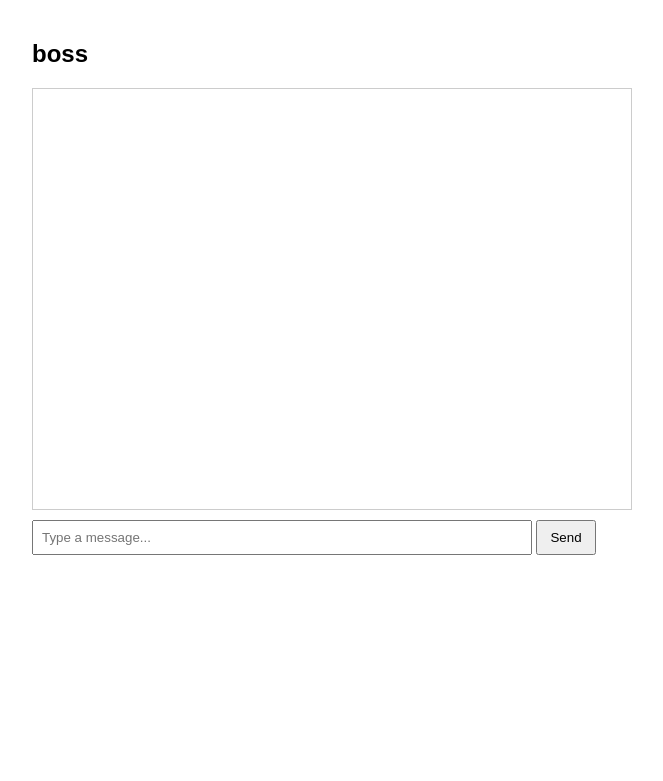
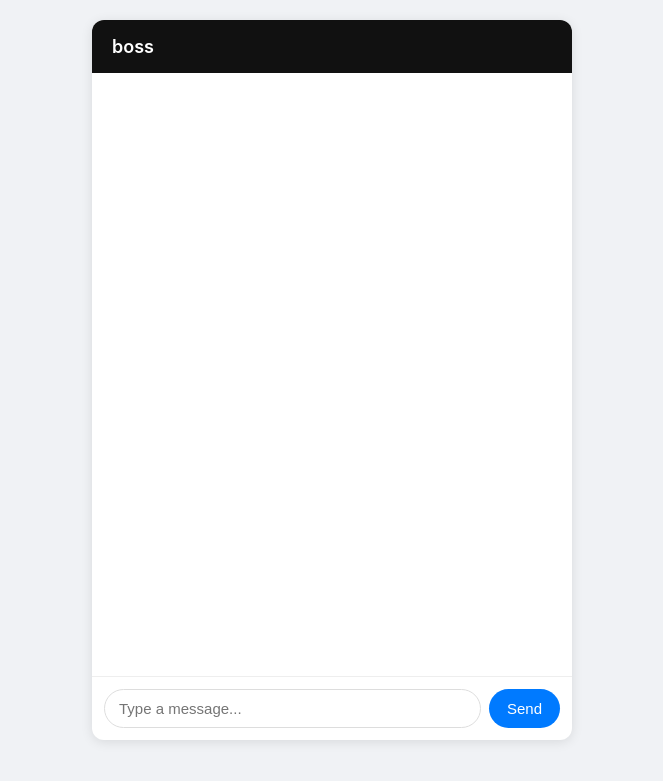
Before and after one commit to divine707/BOSS-CHAT-BOT, a Flask app: page / in a window 1280 px wide. Shown: the top 781 px of the page, without its empty margins (308-971 px from the left). Run offline with Flask 3, Linux system fonts and the light colour scheme.

Commit message:
Update index.html

```diff
--- a/templates/index.html
+++ b/templates/index.html
@@ -2,23 +2,98 @@
 <html lang="en">
 <head>
   <meta charset="UTF-8">
+  <meta name="viewport" content="width=device-width, initial-scale=1.0">
   <title>boss</title>
   <style>
-    body { font-family: sans-serif; max-width: 600px; margin: 40px auto; }
-    header { font-size: 24px; font-weight: bold; margin-bottom: 20px; }
-    #chat { border: 1px solid #ccc; padding: 10px; height: 400px; overflow-y: auto; margin-bottom: 10px; }
-    .msg { margin: 8px 0; }
-    .user { color: #0066cc; }
-    .bot { color: #333; }
-    input { width: 80%; padding: 8px; }
-    button { padding: 8px 12px; }
+    * { box-sizing: border-box; }
+    body {
+      font-family: -apple-system, Segoe UI, Roboto, sans-serif;
+      background: #f0f2f5;
+      margin: 0;
+      display: flex;
+      justify-content: center;
+      padding: 20px;
+    }
+    .app {
+      width: 100%;
+      max-width: 480px;
+      background: white;
+      border-radius: 12px;
+      box-shadow: 0 2px 12px rgba(0,0,0,0.1);
+      overflow: hidden;
+      display: flex;
+      flex-direction: column;
+      height: 90vh;
+    }
+    header {
+      background: #111;
+      color: white;
+      padding: 16px 20px;
+      font-size: 18px;
+      font-weight: 600;
+    }
+    #chat {
+      flex: 1;
+      padding: 16px;
+      overflow-y: auto;
+      display: flex;
+      flex-direction: column;
+      gap: 10px;
+    }
+    .msg {
+      max-width: 75%;
+      padding: 10px 14px;
+      border-radius: 16px;
+      line-height: 1.4;
+      font-size: 15px;
+    }
+    .user {
+      align-self: flex-end;
+      background: #007aff;
+      color: white;
+      border-bottom-right-radius: 4px;
+    }
+    .bot {
+      align-self: flex-start;
+      background: #e5e5ea;
+      color: #111;
+      border-bottom-left-radius: 4px;
+    }
+    .input-row {
+      display: flex;
+      padding: 12px;
+      border-top: 1px solid #eee;
+      gap: 8px;
+    }
+    input {
+      flex: 1;
+      padding: 10px 14px;
+      border: 1px solid #ddd;
+      border-radius: 20px;
+      outline: none;
+      font-size: 15px;
+    }
+    button {
+      padding: 10px 18px;
+      border: none;
+      background: #007aff;
+      color: white;
+      border-radius: 20px;
+      font-size: 15px;
+      cursor: pointer;
+    }
+    button:active { opacity: 0.8; }
   </style>
 </head>
 <body>
+  <div class="app">
     <header>boss</header>
     <div id="chat"></div>
+    <div class="input-row">
       <input type="text" id="input" placeholder="Type a message...">
       <button onclick="sendMessage()">Send</button>
+    </div>
+  </div>
 
   <script>
     async function sendMessage() {
@@ -27,17 +102,21 @@
       const message = input.value.trim();
       if (!message) return;
 
-      chat.innerHTML += `<div class="msg user"><b>You:</b> ${message}</div>`;
+      chat.innerHTML += `<div class="msg user">${message}</div>`;
       input.value = "";
+      chat.scrollTop = chat.scrollHeight;
 
+      try {
         const res = await fetch("/api/chat", {
           method: "POST",
           headers: { "Content-Type": "application/json" },
           body: JSON.stringify({ message })
         });
         const data = await res.json();
-
-      chat.innerHTML += `<div class="msg bot"><b>boss:</b> ${data.reply}</div>`;
+        chat.innerHTML += `<div class="msg bot">${data.reply}</div>`;
+      } catch (err) {
+        chat.innerHTML += `<div class="msg bot">Error: could not reach server</div>`;
+      }
       chat.scrollTop = chat.scrollHeight;
     }
 
```
Lines whose indentation alone changed are shown as unchanged.
